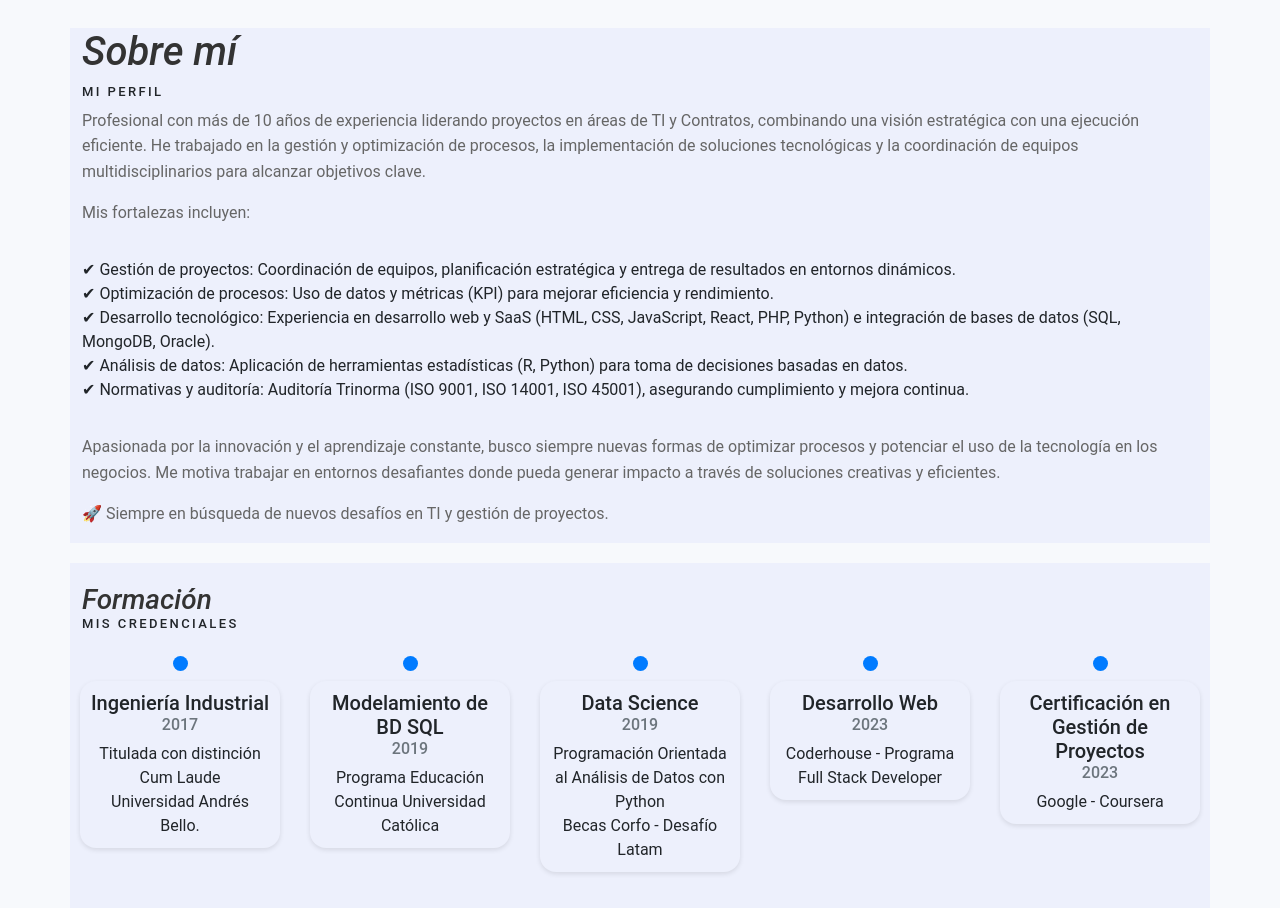
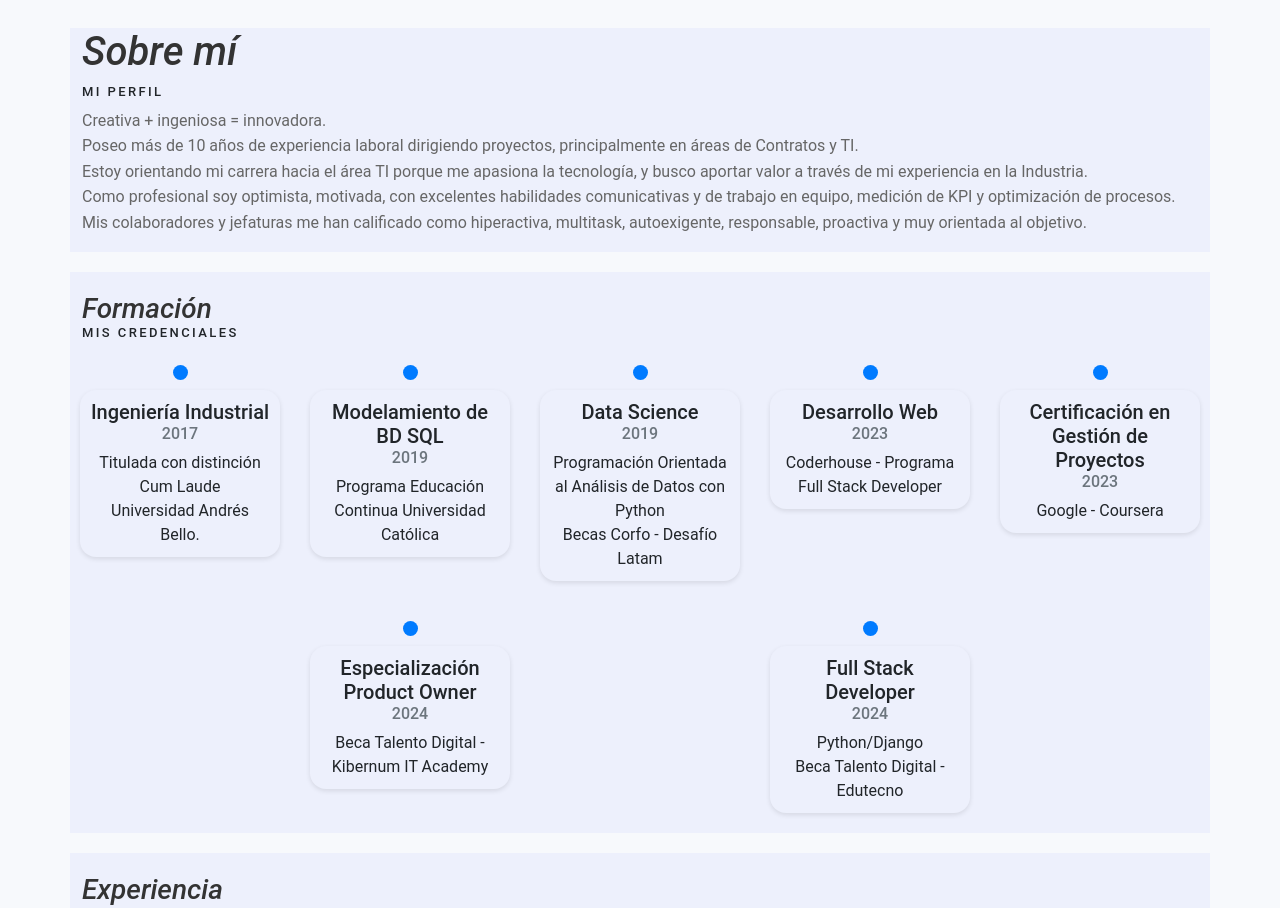
Before and after one commit to kserey/portafolio, a plain HTML site: page index.html in a window 1280 px wide. Shown: the part 802-1710 px from the top of the page. Drawn offline with nearby package versions, Linux system fonts and the light colour scheme.

Commit message:
corrección texto

```diff
--- a/index.html
+++ b/index.html
@@ -78,21 +78,16 @@
                         <h2 id="about-me" class="fst-italic">Sobre mí</h2>
                         <h3 class="text-uppercase">Mi perfil</h3>
 
-                        <p>Profesional con más de 10 años de experiencia liderando proyectos en áreas de TI y Contratos, combinando una visión estratégica con una ejecución eficiente. He trabajado en la gestión y optimización de procesos, la implementación de soluciones tecnológicas y la coordinación de equipos multidisciplinarios para alcanzar objetivos clave.</p>
+                       <p>Creativa + ingeniosa = innovadora.
+                        <br>
+                        Poseo más de 10 años de experiencia laboral dirigiendo proyectos, principalmente en áreas de Contratos y TI.
+                        <br>
+                        Estoy orientando mi carrera hacia el área TI porque me apasiona la tecnología, y busco aportar valor a través de mi experiencia en la Industria.
+                        <br>
+                        Como profesional soy optimista, motivada, con excelentes habilidades comunicativas y de trabajo en equipo, medición de KPI y optimización de procesos.
+                        <br>
+                        Mis colaboradores y jefaturas me han calificado como hiperactiva, multitask, autoexigente, responsable, proactiva y muy orientada al objetivo.</p>
 
-                        <p>Mis fortalezas incluyen:</p>
-                        <p>
-                            <ul>
-                                <li>✔ Gestión de proyectos: Coordinación de equipos, planificación estratégica y entrega de resultados en entornos dinámicos.</li>
-                                <li>✔ Optimización de procesos: Uso de datos y métricas (KPI) para mejorar eficiencia y rendimiento.</li>
-                                <li>✔ Desarrollo tecnológico: Experiencia en desarrollo web y SaaS (HTML, CSS, JavaScript, React, PHP, Python) e integración de bases de datos (SQL, MongoDB, Oracle).</li>
-                                <li>✔ Análisis de datos: Aplicación de herramientas estadísticas (R, Python) para toma de decisiones basadas en datos.</li>
-                                <li>✔ Normativas y auditoría: Auditoría Trinorma (ISO 9001, ISO 14001, ISO 45001), asegurando cumplimiento y mejora continua.</li>
-                             </ul>
-                        </p>
-                        <p>Apasionada por la innovación y el aprendizaje constante, busco siempre nuevas formas de optimizar procesos y potenciar el uso de la tecnología en los negocios. Me motiva trabajar en entornos desafiantes donde pueda generar impacto a través de soluciones creativas y eficientes.</p>
-
-                        <p>🚀 Siempre en búsqueda de nuevos desafíos en TI y gestión de proyectos.</p>
                     </div>
                 </div>
             </section>
```
